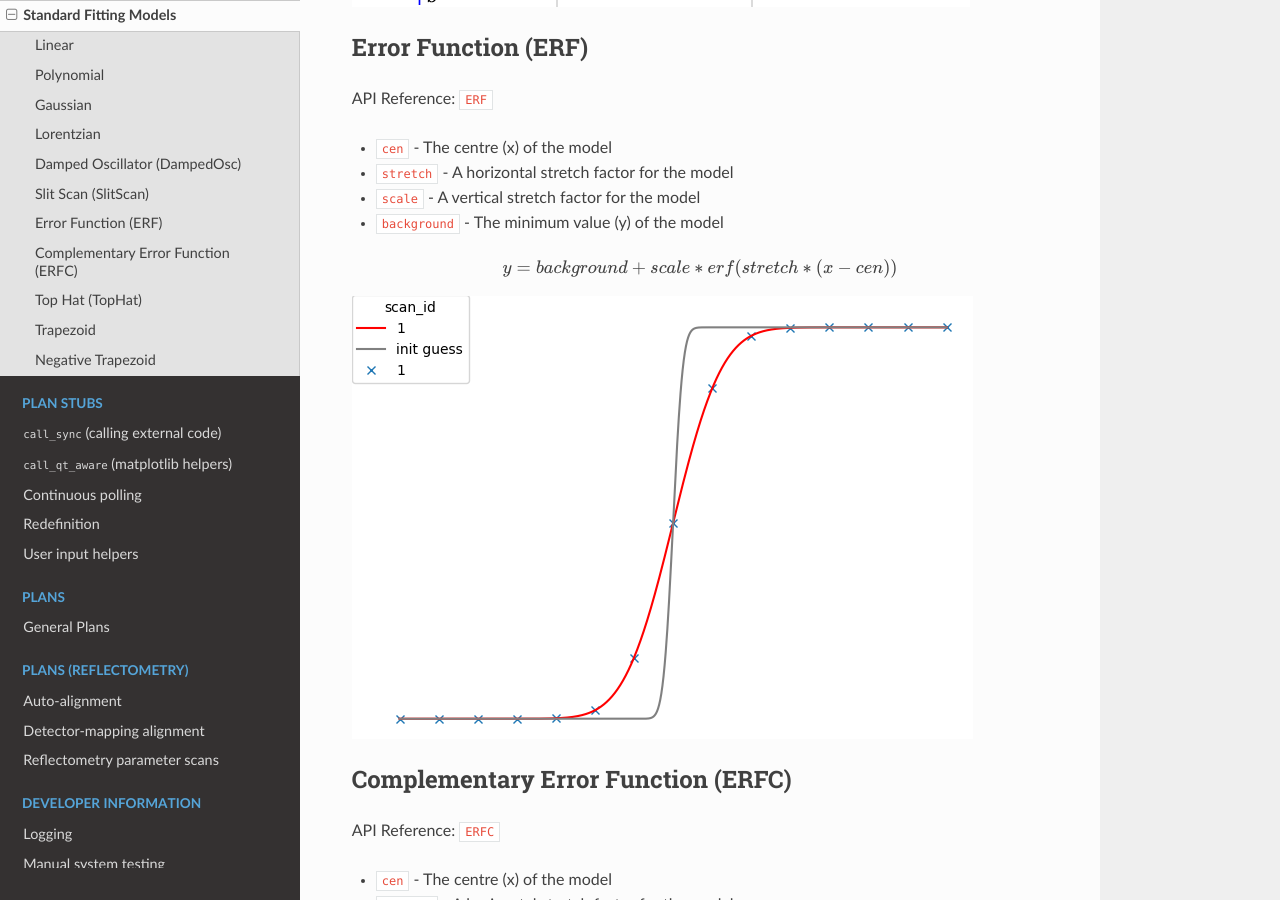
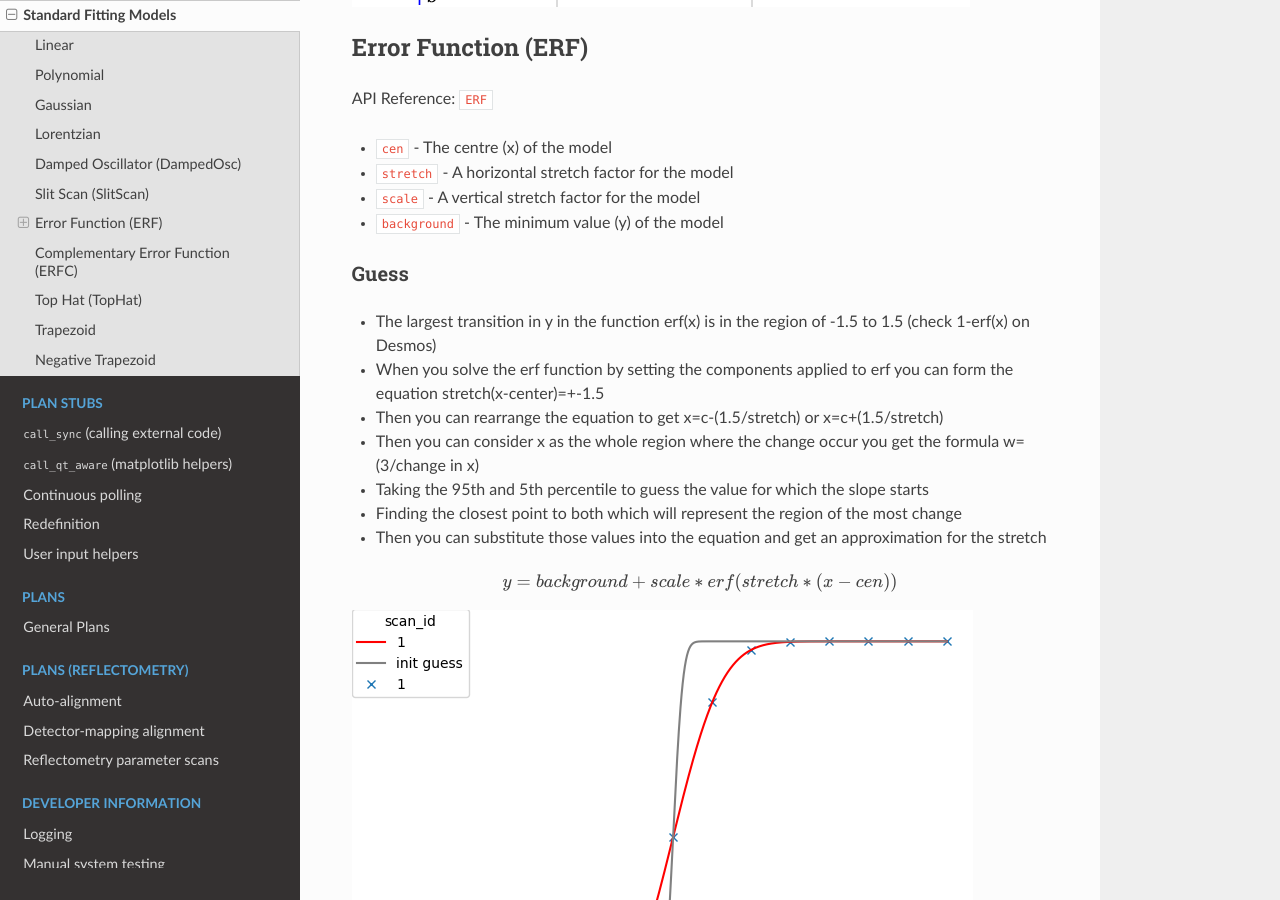
Before and after one commit to ISISComputingGroup/ibex_bluesky_core, a Sphinx documentation site: the page built from doc/fitting/standard_fits.md, in a window 1280 px wide and 900 px high, scrolled down 3725 px. Built offline with Sphinx 7.4.7 and the Read the Docs theme 3.1.0, drawn with Linux system fonts in a browser that asks for light colours; pages that are not in the unit, such as notebooks, are missing from menus.

Commit message:
Updated docs with explaination of stretch

````diff
--- a/doc/fitting/standard_fits.md
+++ b/doc/fitting/standard_fits.md
@@ -100,6 +100,16 @@ API Reference: [`ERF`](ibex_bluesky_core.fitting.ERF)
 - `scale` - A vertical stretch factor for the model
 - `background` - The minimum value (y) of the model
 
+### Guess
+
+- The largest transition in y in the function erf(x) is in the region of -1.5 to 1.5 (check 1-erf(x) on Desmos)
+- When you solve the erf function by setting the components applied to erf you can form the equation stretch(x-center)=+-1.5
+- Then you can rearrange the equation to get x=c-(1.5/stretch) or x=c+(1.5/stretch)
+- Then you can consider x as the whole region where the change occur you get the formula w=(3/change in x)
+- Taking the 95th and 5th percentile to guess the value for which the slope starts
+- Finding the closest point to both which will represent the region of the most change
+- Then you can substitute those values into the equation and get an approximation for the stretch
+
 ```{math}
 y = background + scale * erf(stretch * (x - cen))
 ```
````
